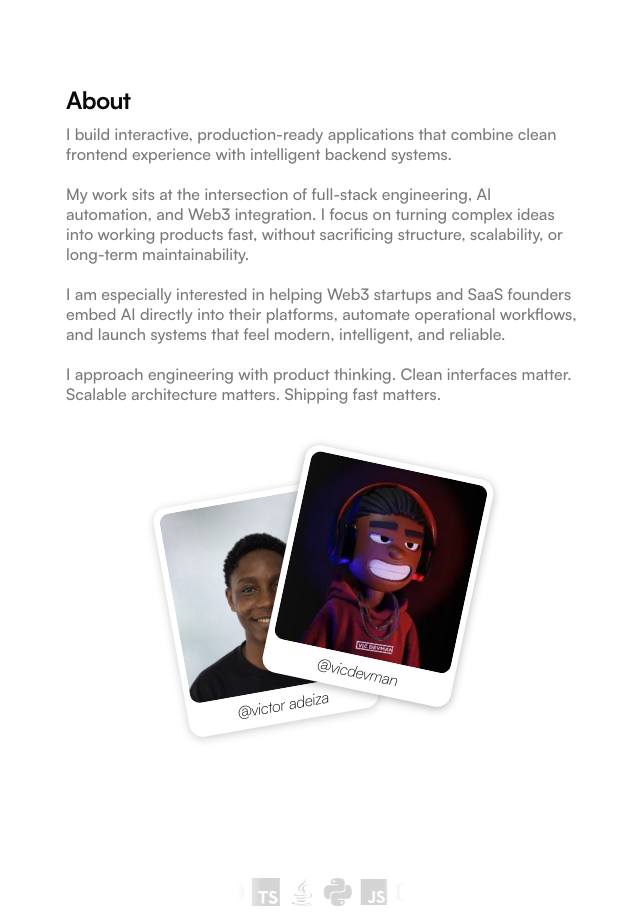
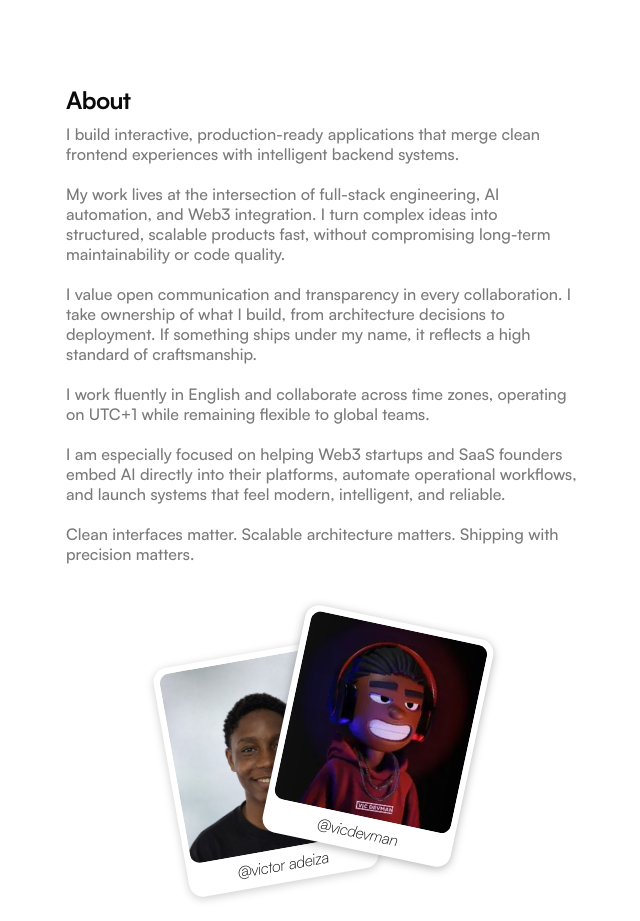
Before and after one commit to vicdevman/vicdevman, a Next.js app: page / in a window 1280 px wide. Shown: the part 940-1861 px from the top of the page, without its empty margins (318-958 px from the left). Built offline with nearby package versions, Linux system fonts and the light colour scheme.

Commit message:
feat: improved about section

```diff
--- a/app/components/about.js
+++ b/app/components/about.js
@@ -25,23 +25,35 @@ export default function About() {
           About
         </h1>
         <p className="text-[1rem] mb-2 leading-tight text-neutral-500/95 font-[satoshi-medium] max-w-lg tracking">
-           I build interactive,
-          production-ready applications that combine clean frontend experience
-          with intelligent backend systems.
-          <br /> <br />
-          My work sits at the intersection of full-stack engineering, AI
-          automation, and Web3 integration. I focus on turning complex ideas
-          into working products fast, without sacrificing structure,
-          scalability, or long-term maintainability.
-          <br /> <br />
-          I am especially interested in helping Web3 startups and SaaS founders
+          I build interactive, production-ready applications that merge clean
+          frontend experiences with intelligent backend systems.
+          <br />
+          <br />
+          My work lives at the intersection of full-stack engineering, AI
+          automation, and Web3 integration. I turn complex ideas into
+          structured, scalable products fast, without compromising long-term
+          maintainability or code quality.
+          <br />
+          <br />
+          I value open communication and transparency in every collaboration. I
+          take ownership of what I build, from architecture decisions to
+          deployment. If something ships under my name, it reflects a high
+          standard of craftsmanship.
+          <br />
+          <br />
+          I work fluently in English and collaborate across time zones,
+          operating on UTC+1 while remaining flexible to global teams.
+          <br />
+          <br />
+          I am especially focused on helping Web3 startups and SaaS founders
           embed AI directly into their platforms, automate operational
           workflows, and launch systems that feel modern, intelligent, and
           reliable.
-          <br /> <br />
-          I approach engineering with product thinking. Clean interfaces matter.
-          Scalable architecture matters. Shipping fast matters.
-        </p>{" "}
+          <br />
+          <br />
+          Clean interfaces matter. Scalable architecture matters. Shipping with
+          precision matters.
+        </p>
         <motion.div
           id="about"
           variants={fadeInUp}
```
